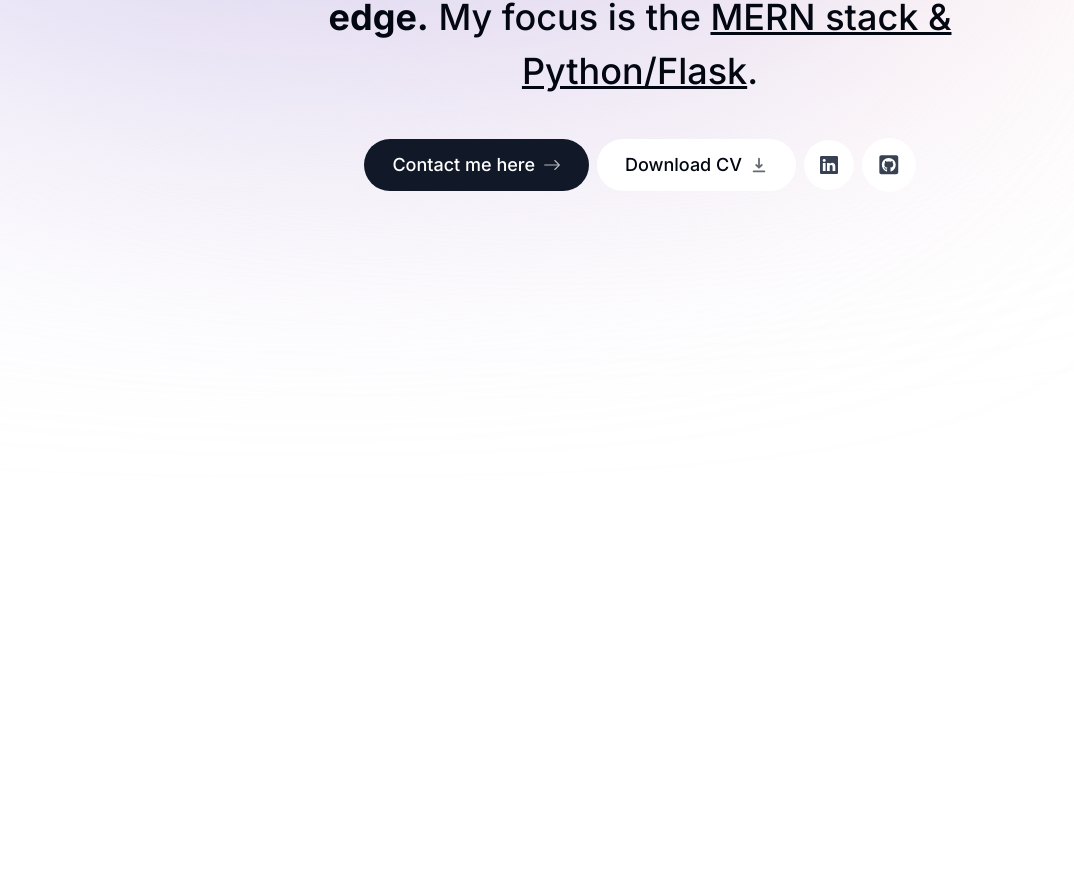
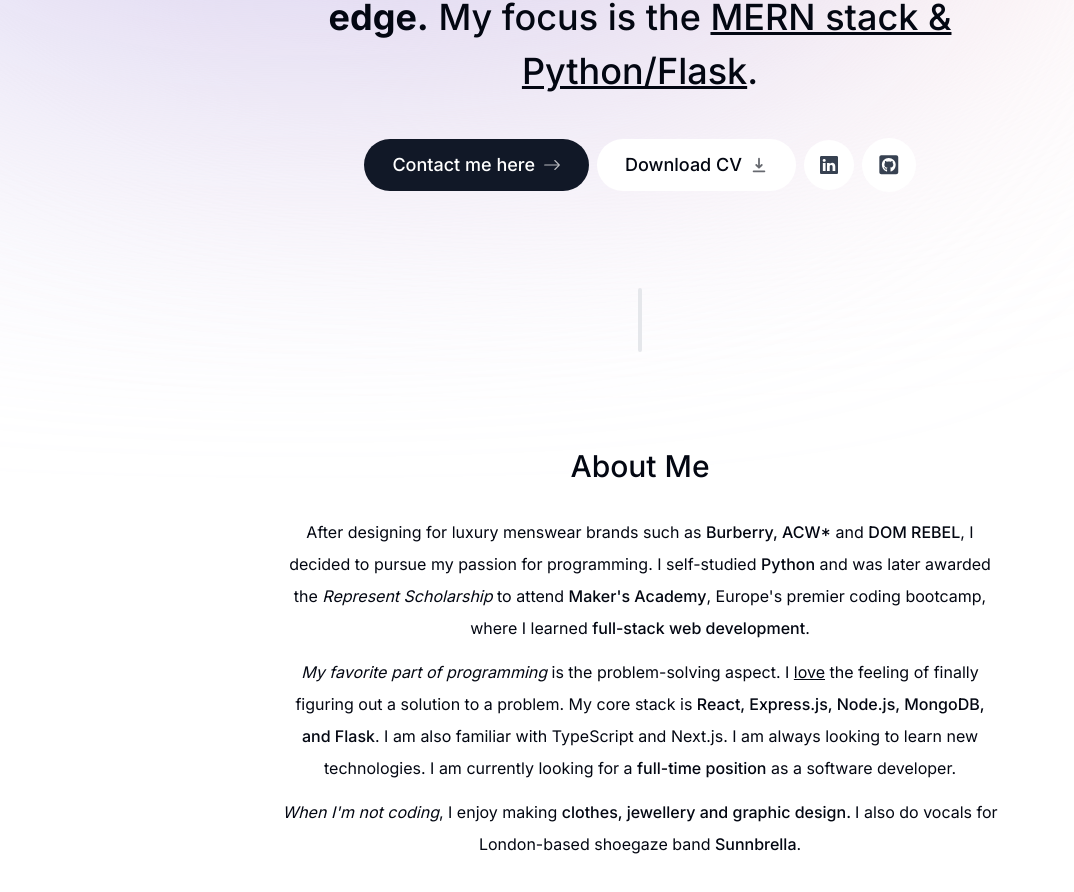
Before and after one commit to clairep94/portfolio, a Next.js app: page / in a window 1280 px wide. Shown: the part 428-1320 px from the top of the page, without its empty margins (0-1074 px from the left). Built offline with nearby package versions, Linux system fonts and the light colour scheme.

Commit message:
adds intro

```diff
--- a/app/layout.tsx
+++ b/app/layout.tsx
@@ -1,6 +1,6 @@
 import './globals.css'
 import { Inter } from 'next/font/google'
-import Header from '@/components/header'
+import Header from '@/components/Header'
 
 const inter = Inter({ subsets: ['latin'] })
 
--- a/app/page.tsx
+++ b/app/page.tsx
@@ -1,17 +1,20 @@
 import Image from 'next/image'
+import Intro from '@/components/Intro'
+import SectionDivider from '@/components/Section_Divider'
 import About from '@/components/About'
 
 export default function Home() {
-  return (
-
-    // main app:
+  // main app:
     // display: flex;
     // padding-left: 1rem;
     // padding-right: 1rem;
     // flex-direction: column;
     // align-items: center;
+  return (
 
     <main className='flex flex-col items-center px-4'>
+      <Intro />
+      <SectionDivider/>
       <About />
 
 
--- a/components/About.tsx
+++ b/components/About.tsx
@@ -1,138 +1,52 @@
 "use client";
 
-import Image from 'next/image'
-import React from 'react'
-import { profilePicURL } from '@/lib/data'
-import { motion } from 'framer-motion';
-import Link from "next/link";
-import { BsArrowRight, BsLinkedin } from "react-icons/bs";
-import { HiDownload } from "react-icons/hi";
-import { FaGithubSquare } from "react-icons/fa";
+import React from 'react';
+import { motion } from "framer-motion";
+import SectionHeading from './SectionHeading';
 
 export default function About() {
-
   return (
 
-    // ABOUT SECTION: margin-bottom: 7rem; text-align: center; max-width: 50rem;
-      // @MediaCapabilities(min-width: 640px) {margin-bottom:0}
-    <section className='mb-28 max-w-[50rem] text-center sm:mb-0'>
+    <motion.section
+        // ref={ref}
+        className="mb-28 max-w-[45rem] text-center leading-8 sm:mb-40 scroll-mt-28"
+        initial={{ opacity: 0, y: 100 }}
+        animate={{ opacity: 1, y: 0 }}
+        transition={{ delay: 0.175 }}
+        id="about"
+    >
 
+    <SectionHeading>About me</SectionHeading>
+      <p className="mb-3">
+        After designing for luxury menswear brands such as{" "}
+        <span className="font-medium">Burberry, ACW*</span> and <span className='font-medium'>DOM REBEL</span>
+        , I decided to pursue my passion for programming.
+        I self-studied <span className="font-medium">Python</span> and was later awarded the
+        <span className="italic">{" "}Represent Scholarship</span> to attend <span className="font-medium">Maker's Academy</span>, Europe's
+        premier coding bootcamp, where I learned{" "}
+        <span className="font-medium">full-stack web development</span>.{" "}
+        </p>
 
-        {/* PROFILE PICTURE & EMOJI: flexbox spanning entire viewport width, center align */}
-        <div className='flex items-center justify-center'>
-            <div className='relative'>
+        <p className="mb-3">
+        <span className="italic">My favorite part of programming</span> is the
+        problem-solving aspect. I <span className="underline">love</span> the
+        feeling of finally figuring out a solution to a problem. My core stack
+        is{" "}
+        <span className="font-medium">
+            React, Express.js, Node.js, MongoDB, and Flask
+        </span>
+        . I am also familiar with TypeScript and Next.js. I am always looking to
+        learn new technologies. I am currently looking for a{" "}
+        <span className="font-medium">full-time position</span> as a software
+        developer.
+      </p>
 
-                {/* round profile image + border with dropshadow, loads image first as priority */}
-                <motion.div
-                  initial={{ opacity: 0, scale: 0 }}
-                  animate={{ opacity: 1, scale: 1 }}
-                  transition={{
-                    type: "tween",
-                    duration: 0.2,
-                  }}
-                >
-                  <Image
-                  alt="Claire Peng"
-                  src={profilePicURL}
-                  width={192}
-                  height={192}
-                  quality={95}
-                  priority={true}
-                  className='h-24 w-24 rounded-full
-                  object-cover border-[0.35rem] border-white
-                  shadow-xl'
-                  />
-                </motion.div>
+      <p>
+        <span className="italic">When I'm not coding</span>, I enjoy making <span className="font-medium">clothes, jewellery and graphic design. </span>
+        I also do vocals for London-based shoegaze band{" "}
+        <span className="font-medium">Sunnbrella</span>.
+      </p>
 
-                {/* emoji, placed relative to parent div classname relative */}
-                <motion.span className="absolute
-                bottom-0 right-0
-                text-4xl"
-                  initial={{ opacity: 0, scale: 0 }}
-                  animate={{ opacity: 1, scale: 1 }}
-                  transition={{
-                    type: 'spring',
-                    stiffness: 125,
-                    delay: 0.5,
-                  }}
-                >
-                    👋
-                </motion.span>
-
-
-            </div>
-
-
-        </div>
-
-        {/* INTRO TEXT: padding-left: 1rem; padding-right: 1rem; margin-top: 1rem; margin-bottom: 2.5rem; font-size: 1.5rem; line-height: 2rem; font-weight: 500;
-          @media (min-width: 640px) { font-size: 2.25rem; line-height: 2.5rem; }*/}
-        <motion.h1
-          className="mb-10 mt-4 px-4 text-2xl font-medium !leading-[1.5] sm:text-4xl"
-          initial={{ opacity: 0, y: 100 }}
-          animate={{ opacity: 1, y: 0 }}
-        >
-          <span className="font-bold">Hello, I'm Claire.</span>
-          {" "}I'm a{" "}
-          <span className="font-bold">junior full stack developer</span>
-          {" "}and former {" "}
-          <span className="font-bold">fashion designer.</span>
-          {" "}I enjoy building <span className="italic">sites & apps</span> with a {" "}
-          <span className="font-bold">aesthetic edge.</span>
-          {" "} My focus is the{" "}
-          <span className="underline">MERN stack & Python/Flask</span>.
-        </motion.h1>
-
-
-        {/* CONTACT LINKS: flexbox, pl-1rem, pr-1rem,  gap-0.5rem, justify-contents center, align-items center, font-size 1.125rem, line-heigght 1.75rem, font-weight 500
-          smaller devices: column; larger than 640px: row;        @media (min-width: 640px){flex-direct: row};
-        */}
-        <motion.div
-          className='flex flex-col sm:flex-row items-center justify-center gap-2 px-4 text-lg font-medium'
-            initial={{ opacity: 0, y: 100 }}
-            animate={{ opacity: 1, y: 0 }}
-            transition={{
-              delay: 0.1,
-        }}>
-
-          <Link
-          href="#contact"
-          className="group bg-gray-900 text-white px-7 py-3 flex items-center gap-2 rounded-full outline-none focus:scale-110 hover:scale-110 hover:bg-gray-950 active:scale-105 transition"
-          >
-            Contact me here{" "}
-            <BsArrowRight className="opacity-70 group-hover:translate-x-1 transition" />
-          </Link>
-
-          <a
-          className="group bg-white px-7 py-3 flex items-center gap-2 rounded-full outline-none focus:scale-110 hover:scale-110 active:scale-105 transition cursor-pointer borderBlack dark:bg-white/10"
-          href="/CV.pdf"
-            download
-          >
-            Download CV{" "}
-            <HiDownload className="opacity-60 group-hover:translate-y-1 transition" />
-          </a>
-
-          <a
-            className="bg-white p-4 text-gray-700 hover:text-gray-950 flex items-center gap-2 rounded-full focus:scale-[1.15] hover:scale-[1.15] active:scale-105 transition cursor-pointer borderBlack dark:bg-white/10 dark:text-white/60"
-            href="https://uk.linkedin.com/in/pengclaire"
-            target="_blank"
-          >
-            <BsLinkedin />
-          </a>
-
-          <a
-            className="bg-white p-4 text-gray-700 flex items-center gap-2 text-[1.35rem] rounded-full focus:scale-[1.15] hover:scale-[1.15] hover:text-gray-950 active:scale-105 transition cursor-pointer borderBlack dark:bg-white/10 dark:text-white/60"
-            href="https://github.com/clairep94"
-            target="_blank"
-          >
-            <FaGithubSquare />
-          </a>
-
-        </motion.div>
-
-
-
-
-    </section>
+    </motion.section>
   )
 }
--- /dev/null
+++ b/components/Intro.tsx
@@ -0,0 +1,142 @@
+"use client";
+
+import Image from 'next/image'
+import React from 'react'
+import { profilePicURL } from '@/lib/data'
+import { motion } from 'framer-motion';
+import Link from "next/link";
+import { BsArrowRight, BsLinkedin } from "react-icons/bs";
+import { HiDownload } from "react-icons/hi";
+import { FaGithubSquare } from "react-icons/fa";
+
+export default function Intro() {
+
+  return (
+
+    // ABOUT SECTION: margin-bottom: 7rem; text-align: center; max-width: 50rem;
+      // @MediaCapabilities(min-width: 640px) {margin-bottom:0}
+    <section className='mb-28 max-w-[50rem] text-center sm:mb-0'>
+
+
+        {/* PROFILE PICTURE & EMOJI: flexbox spanning entire viewport width, center align */}
+        <div className='flex items-center justify-center'>
+            <div className='relative'>
+
+                {/* round profile image + border with dropshadow, loads image first as priority */}
+                <motion.div
+                  initial={{ opacity: 0, scale: 0 }}
+                  animate={{ opacity: 1, scale: 1 }}
+                  transition={{
+                    type: "tween",
+                    duration: 0.2,
+                  }}
+                >
+                  <Image
+                  alt="Claire Peng"
+                  src={profilePicURL}
+                  width={192}
+                  height={192}
+                  quality={95}
+                  priority={true}
+                  className='h-24 w-24 rounded-full
+                  object-cover border-[0.35rem] border-white
+                  shadow-xl'
+                  />
+                </motion.div>
+
+                {/* emoji, placed relative to parent div classname relative */}
+                <motion.span className="absolute
+                bottom-0 right-0
+                text-4xl"
+                  initial={{ opacity: 0, scale: 0 }}
+                  animate={{ opacity: 1, scale: 1 }}
+                  transition={{
+                    type: 'spring',
+                    stiffness: 125,
+                    delay: 0.5,
+                  }}
+                >
+                    👋
+                </motion.span>
+
+
+            </div>
+
+
+        </div>
+
+        {/* INTRO TEXT: padding-left: 1rem; padding-right: 1rem; margin-top: 1rem; margin-bottom: 2.5rem; font-size: 1.5rem; line-height: 2rem; font-weight: 500;
+          @media (min-width: 640px) { font-size: 2.25rem; line-height: 2.5rem; }*/}
+        <motion.h1
+          className="mb-10 mt-4 px-4 text-2xl font-medium !leading-[1.5] sm:text-4xl"
+          initial={{ opacity: 0, y: 100 }}
+          animate={{ opacity: 1, y: 0 }}
+        >
+          <span className="font-bold">Hello, I'm Claire.</span>
+          {" "}I'm a{" "}
+          <span className="font-bold">junior full stack developer</span>
+          {" "}and former {" "}
+          <span className="font-bold">fashion designer.</span>
+          {" "}I enjoy building <span className="italic">sites & apps</span> with an {" "}
+          <span className="font-bold">aesthetic edge.</span>
+          {" "} My focus is the{" "}
+          <span className="underline">MERN stack & Python/Flask</span>.
+        </motion.h1>
+
+
+        {/* CONTACT LINKS: flexbox, pl-1rem, pr-1rem,  gap-0.5rem, justify-contents center, align-items center, font-size 1.125rem, line-heigght 1.75rem, font-weight 500
+          smaller devices: column; larger than 640px: row;        @media (min-width: 640px){flex-direct: row};
+        */}
+        <motion.div
+          className='flex flex-col sm:flex-row items-center justify-center gap-2 px-4 text-lg font-medium'
+            initial={{ opacity: 0, y: 100 }}
+            animate={{ opacity: 1, y: 0 }}
+            transition={{
+              delay: 0.1,
+        }}>
+
+          {/* Email button:  */}
+          <Link
+          href="#contact"
+          className="group bg-gray-900 text-white px-7 py-3 flex items-center gap-2 rounded-full outline-none focus:scale-110 hover:scale-110 hover:bg-gray-950 active:scale-105 transition"
+          >
+            Contact me here{" "}
+            <BsArrowRight className="opacity-70 group-hover:translate-x-1 transition" />
+          </Link>
+
+          {/* Download CV Button */}
+          <a
+          className="group bg-white px-7 py-3 flex items-center gap-2 rounded-full outline-none focus:scale-110 hover:scale-110 active:scale-105 transition cursor-pointer borderBlack dark:bg-white/10"
+          href="/CV.pdf"
+            download
+          >
+            Download CV{" "}
+            <HiDownload className="opacity-60 group-hover:translate-y-1 transition" />
+          </a>
+
+          {/* LinkedIn Button */}
+          <a
+            className="bg-white p-4 text-gray-700 hover:text-gray-950 flex items-center gap-2 rounded-full focus:scale-[1.15] hover:scale-[1.15] active:scale-105 transition cursor-pointer borderBlack dark:bg-white/10 dark:text-white/60"
+            href="https://uk.linkedin.com/in/pengclaire"
+            target="_blank"
+          >
+            <BsLinkedin />
+          </a>
+
+          {/* Github Button */}
+          <a
+            className="bg-white p-4 text-gray-700 flex items-center gap-2 text-[1.35rem] rounded-full focus:scale-[1.15] hover:scale-[1.15] hover:text-gray-950 active:scale-105 transition cursor-pointer borderBlack dark:bg-white/10 dark:text-white/60"
+            href="https://github.com/clairep94"
+            target="_blank"
+          >
+            <FaGithubSquare />
+          </a>
+
+        </motion.div>
+
+
+
+
+    </section>
+  )
+}
--- /dev/null
+++ b/components/SectionHeading.tsx
@@ -0,0 +1,15 @@
+import React from "react";
+
+type SectionHeadingProps = {
+  children: React.ReactNode;
+};
+
+export default function SectionHeading({ children }: SectionHeadingProps) {
+
+  return (
+    <h2 className="text-3xl font-medium capitalize mb-8 text-center">
+      {children}
+    </h2>
+  );
+
+}
--- /dev/null
+++ b/components/Section_Divider.tsx
@@ -0,0 +1,16 @@
+"use client"
+import React from 'react'
+import { motion } from 'framer-motion'
+
+export default function SectionDivider() {
+  return (
+
+    // Section header: grey, rounded bar, hidden on mobile
+    <motion.div
+        className="bg-gray-200 my-24 h-16 w-1 rounded-full hidden sm:block dark:bg-opacity-20"
+        initial={{opacity: 0, y: 100}}
+        animate={{opacity: 1, y:0}}
+        transition={{delay: 0.125}}
+    ></motion.div>
+  )
+}
```
Also changed, not shown: 1 other file (tests, documents, lock files or other folders).
